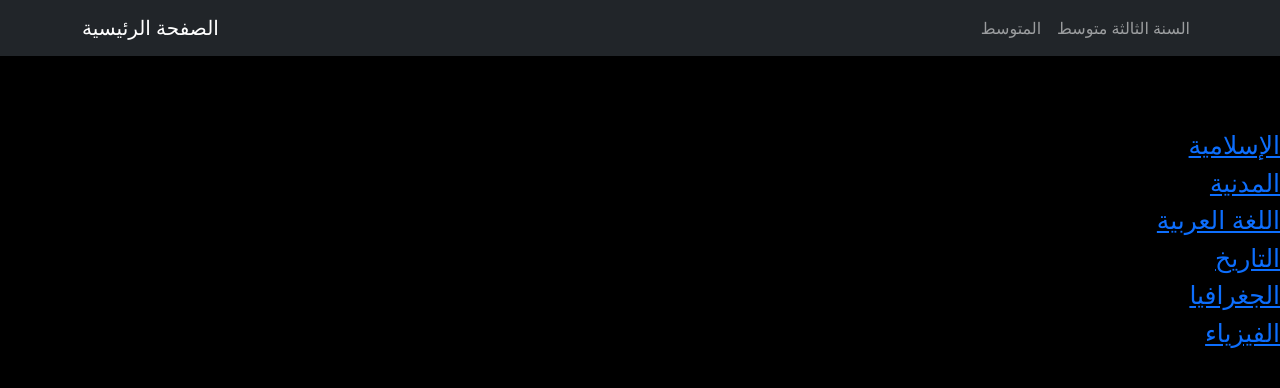
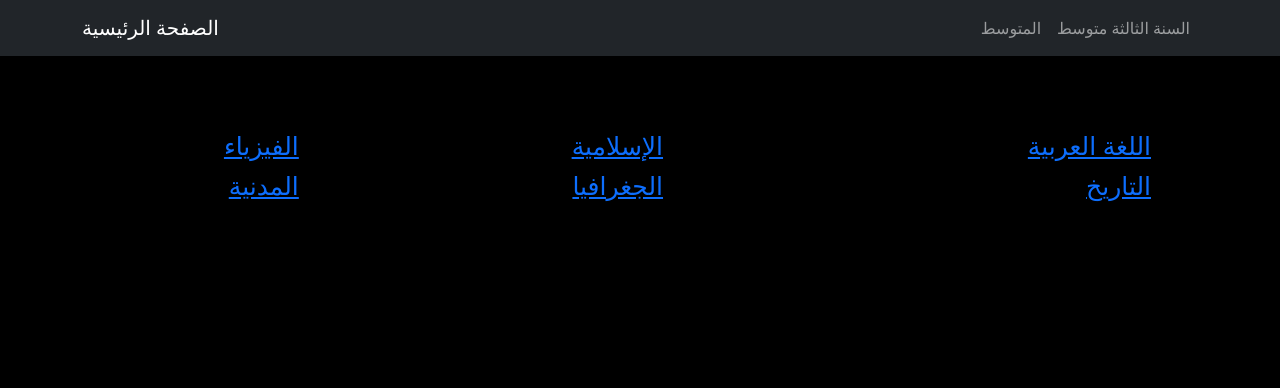
Before and after one commit to mouh330/-dourousse.dz, a plain HTML site: page midle.html in a window 1280 px wide. Drawn offline with Linux system fonts and the light colour scheme.

Commit message:
Add files via upload

```diff
--- a/midle.html
+++ b/midle.html
@@ -22,31 +22,28 @@ h1 {
 
 <iframe src="bobo1.html" style="width: 100%;height: 120px"></iframe>
 
+<table width="90%">
+  <tr>
 
-<div class="mama">
-<a href="#">     الإسلامية     </a>
-</div>
+<td><div class="mama"><a href="#">   الفيزياء   </a></div></td>
 
-<div class="mama">
-<a href="m100.html">     المدنية    </a>
-</div>
+<td> <div class="mama"> <a href="#">     الإسلامية     </a></div></td>
 
-<div class="mama">
-<a href="a100.html">     اللغة العربية    </a>
-</div>
+<td><div class="mama"><a href="a100.html">     اللغة العربية    </a></div></td>
+</tr>
 
-<div class="mama">
-<a href="t100.html">     التاريخ    </a>
-</div>
+<tr>
 
-<div class="mama">
-<a href="g100.html">     الجغرافيا    </a>
-</div>
+<td><div class="mama"><a href="m100.html">     المدنية    </a></div></td>
+
+<td><div class="mama"><a href="g100.html">     الجغرافيا    </a></div></td>
+
+<td><div class="mama"><a href="t100.html">     التاريخ    </a></div></td>
 
 
-<div class="mama">
-<a href="#">   الفيزياء   </a>
-</div>
+
+
+
 
 
 
```
